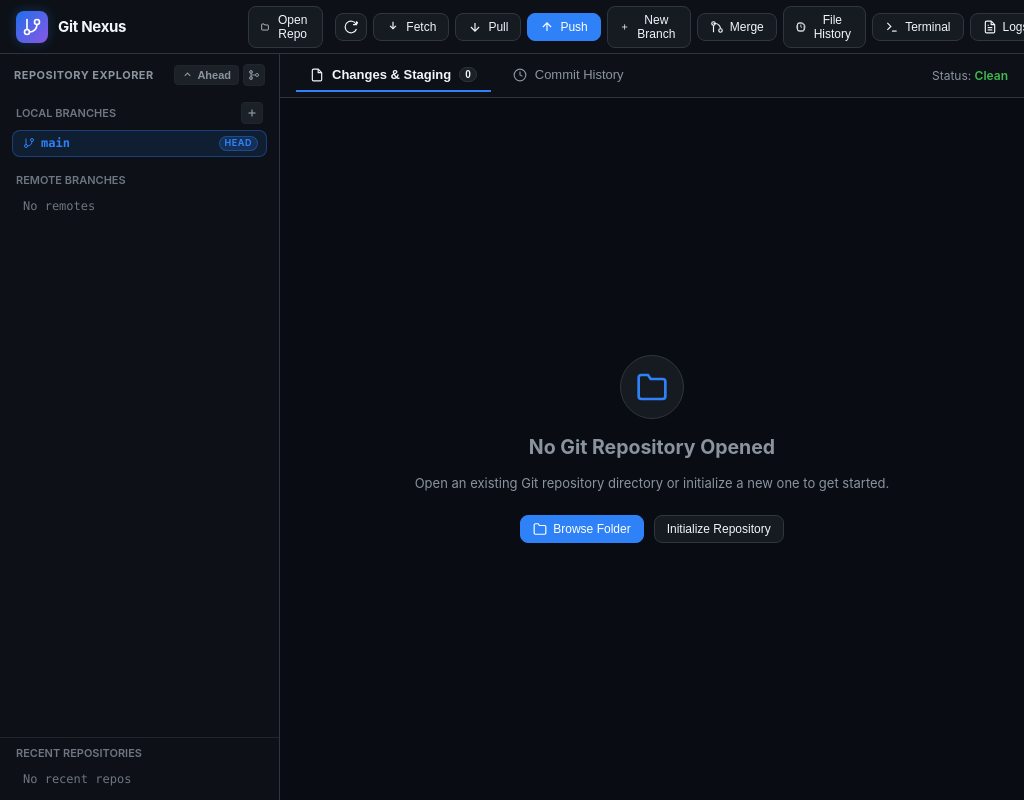
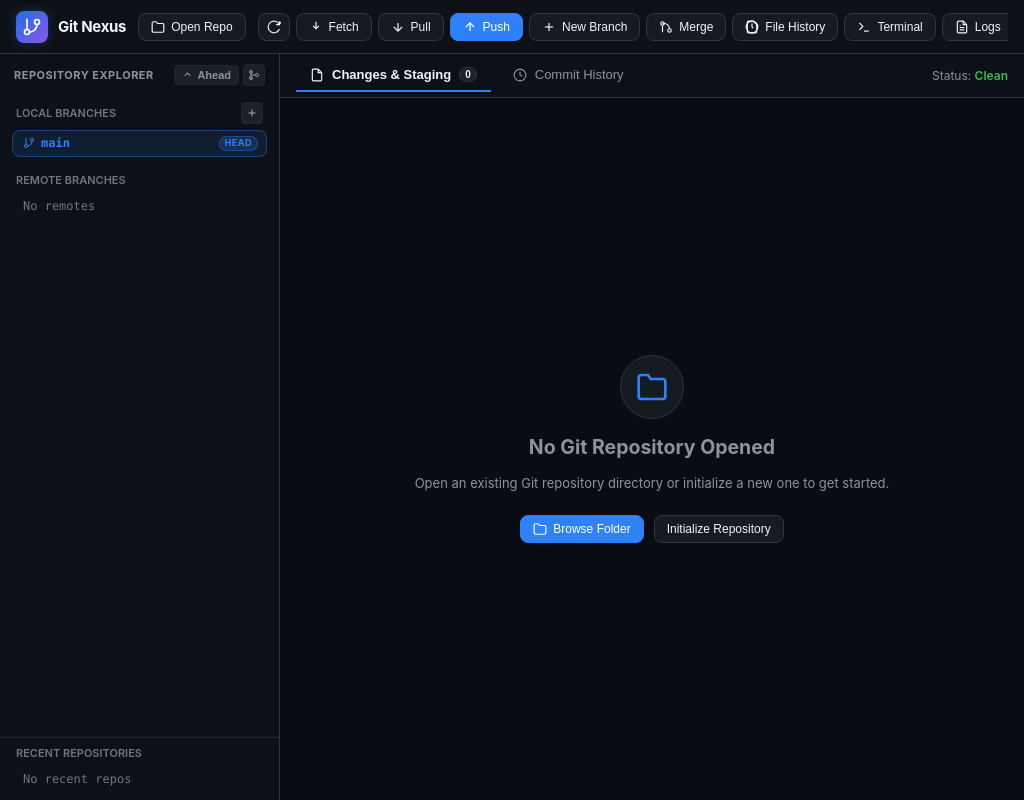
Before and after one commit to foysaldesk/git-nexus, an Electron app: page src/renderer/index.html in a window 1024 px wide. Drawn offline with nearby package versions, Linux system fonts and the light colour scheme.

```diff
--- a/src/renderer/styles.css
+++ b/src/renderer/styles.css
@@ -137,13 +137,14 @@ header.app-header {
   gap: 12px;
   z-index: 10;
   flex-shrink: 0;
+  overflow: hidden;
 }
 
 .brand-section {
   display: flex;
   align-items: center;
   gap: 10px;
-  min-width: 220px;
+  flex-shrink: 0;
 }
 
 .brand-logo {
@@ -170,7 +171,7 @@ header.app-header {
   display: flex;
   align-items: center;
   gap: 10px;
-  flex: 1;
+  flex-shrink: 0;
   max-width: 480px;
 }
 
@@ -206,6 +207,35 @@ header.app-header {
   display: flex;
   align-items: center;
   gap: 6px;
+  margin-left: auto;
+  min-width: 0;
+  flex-shrink: 1;
+  overflow-x: auto;
+  overflow-y: hidden;
+  padding: 4px 0;
+  scrollbar-width: thin;
+  scrollbar-color: var(--border-color) transparent;
+}
+
+.header-actions > * {
+  flex-shrink: 0;
+}
+
+.header-actions::-webkit-scrollbar {
+  height: 4px;
+}
+
+.header-actions::-webkit-scrollbar-track {
+  background: transparent;
+}
+
+.header-actions::-webkit-scrollbar-thumb {
+  background: var(--border-color);
+  border-radius: 4px;
+}
+
+.header-actions::-webkit-scrollbar-thumb:hover {
+  background: var(--text-muted);
 }
 
 .btn {
```
